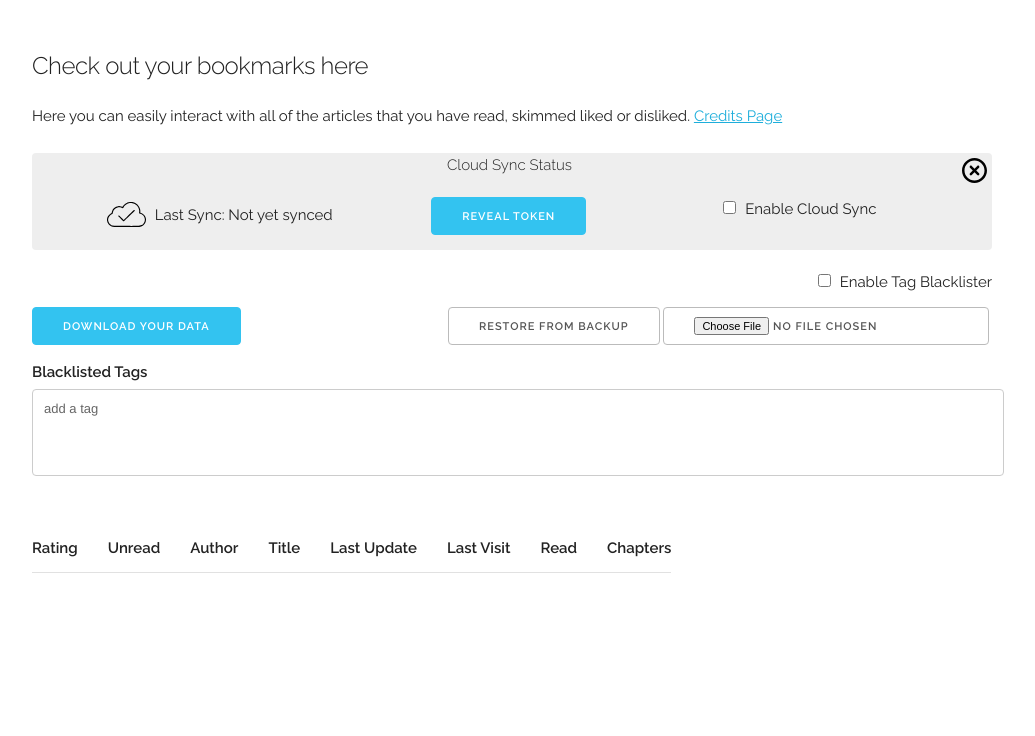
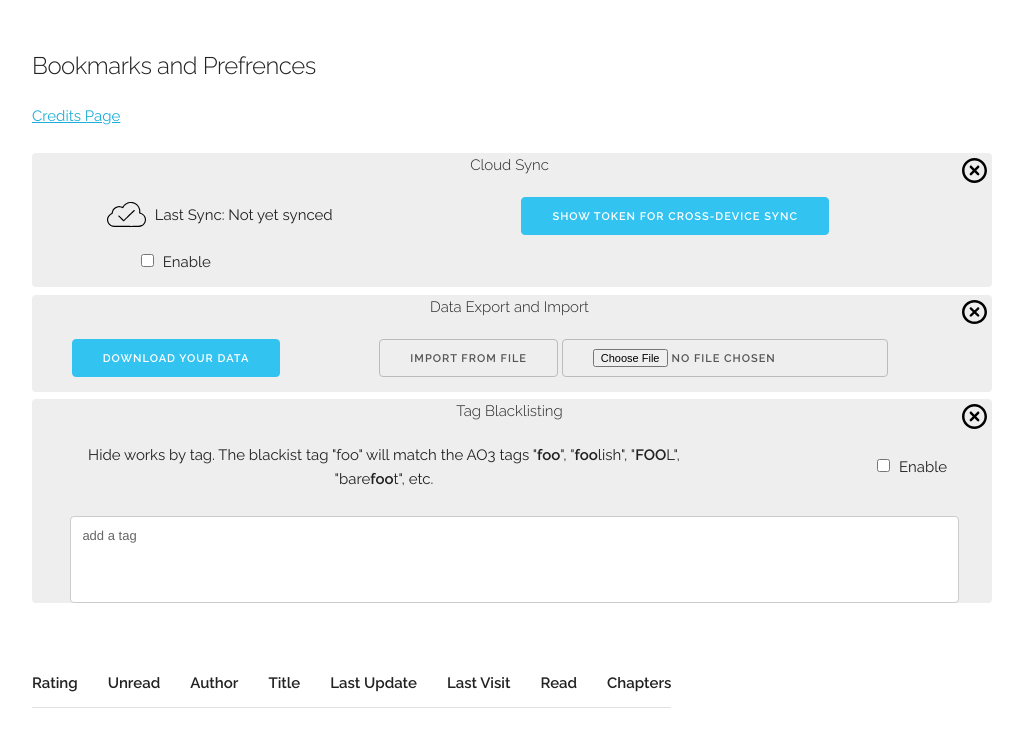
Before and after one commit to darthkrallt/AO3rdr, a browser extension: page data/settings/index.html in a window 1280 px wide. Shown: the whole page, without its empty margins (128-1163 px from the left). Drawn offline with Linux system fonts and the light colour scheme.

Commit message:
UI improvements to settings page

```diff
--- a/data/settings/index.html
+++ b/data/settings/index.html
@@ -48,8 +48,8 @@
       <div class="twelve columns" style="margin-top: 5%">
       <div class="row">
 
-          <h5>Check out your bookmarks here</h5>
-          <p>Here you can easily interact with all of the articles that you have read, skimmed liked or disliked. <a href="credits.html"> Credits Page</a></p>
+          <h5>Bookmarks and Prefrences</h5>
+          <p><a href="credits.html"> Credits Page</a></p>
         </div>
 
       </div>
@@ -58,21 +58,21 @@
 <!-- cloud sync status boxes -->
     <div class="row box" id="cloud-sync-box" style="display:visible">
       <input type="image" alt="close" src="../images/close.svg" class="boxclose">
-      <h6 class="docs-header">Cloud Sync Status</h6>
+      <h6 class="docs-header">Cloud Sync</h6>
 
       <div class="four columns" id="cloud-sync-status">
            <img src='../images/cloud-ok.svg' class='icon inside'>
           <p id="last-sync">Last Sync: Not yet synced</p>
       </div>
 
-      <div class="three columns">
-        <input class="button-primary" id="reveal-token" type="submit" value="Reveal Token">
+      <div class="seven columns">
+        <input class="button-primary" id="reveal-token" type="submit" value="Show Token for cross-Device Sync">
       </div>
 
-      <div class="four columns">
+      <div class="three columns">
         <label for="enable-cloud-sync">
           <input id="enable-cloud-sync" type="checkbox">
-          <span class="label-body">Enable Cloud Sync</span>
+          <span class="label-body">Enable</span>
         </label>
       </div>
     </div>
@@ -96,39 +96,46 @@
 <!-- end cloud sync status boxes -->
 
 
-    <div class="row">
+    <div class="row box" id="download-data-box" style="display:visible">
+      <input type="image" alt="close" src="../images/close.svg" class="boxclose">
+      <h6 class="docs-header">Data Export and Import</h6>
 
-      <div class="twelve columns">
+      <div class="three columns">
+        <input type="button" id="export-data" class="button-primary" value="Download Your Data">
+      </div>
+
+      <div class="eight columns">
+        <input type="button" id="restore-data" class="button" value="Import from File">
+        <input type="file" id="upload-data" class="button" value="Import from File">
+      </div>
+
+    </div>
+
+    <div class="row box" id="blacklist-box" style="display:visible">
+      <input type="image" alt="close" src="../images/close.svg" class="boxclose">
+      <h6 class="docs-header">Tag Blacklisting</h6>
+
+      <div class = "eight columns">
+        <p>Hide works by tag. The blackist tag "foo" will match the AO3 tags "<b>foo</b>", "<b>foo</b>lish", "<b>FOO</b>L", "bare<b>foo</b>t", etc.</p>
+      </div>
+
+      <div class="three columns">
         <form>
           <label for="enable-autofilter" class="inline-checkbox-right">
             <input id="enable-autofilter" type="checkbox">
-            <span class="label-body">Enable Tag Blacklister</span>
+            <span class="label-body">Enable</span>
           </label>
         </form>
 
       </div>
 
-      <div class="row">
-        <div class="five columns">
-          <input type="button" id="export-data" class="button-primary" value="Download Your Data">
+      <div class="eleven columns">
+
+        <div id="blacklist-wrapper">
+          <!-- <label for="blacklist">Blacklisted Tags</label> -->
+          <input class="u-full-width" id="blacklist" />
         </div>
 
-        <div class="seven columns">
-          <input type="button" id="restore-data" class="button" value="Restore From Backup">
-          <input type="file" id="upload-data" class="button" value="Restore from Backup">
-        </div>
-      </div>
-
-
-      <div class="row">
-        <div class="twelve columns">
-
-          <div id="blacklist-wrapper">
-            <label for="blacklist">Blacklisted Tags</label>
-            <input class="u-full-width" id="blacklist" />
-          </div>
-
-        </div>
       </div>
 
 
```
